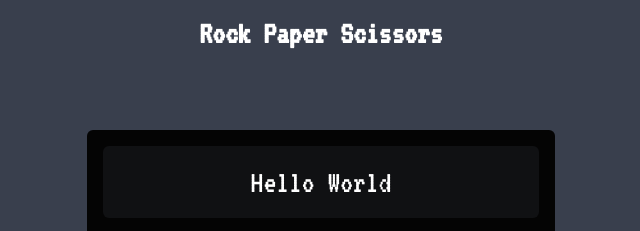
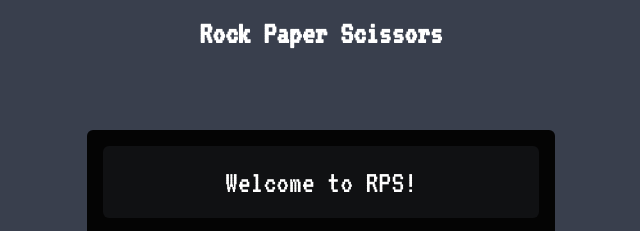
Before and after one commit to JcSilverX/rock-paper-scissors, a website: page index.html in a window 1280 px wide. Shown: the top 231 px of the page, without its empty margins (319-959 px from the left). Drawn offline with nearby package versions, Linux system fonts and the light colour scheme; a web font is replaced by a local one.

Commit message:
update screen text

```diff
--- a/index.html
+++ b/index.html
@@ -24,7 +24,7 @@
                     <div class="rps__content">
                         <div class="rps__header">
                             <div class="screen">
-                                <span class="screen__text">Hello World</span>
+                                <span class="screen__text">Welcome to RPS!</span>
                             </div>
                         </div>
 
```
